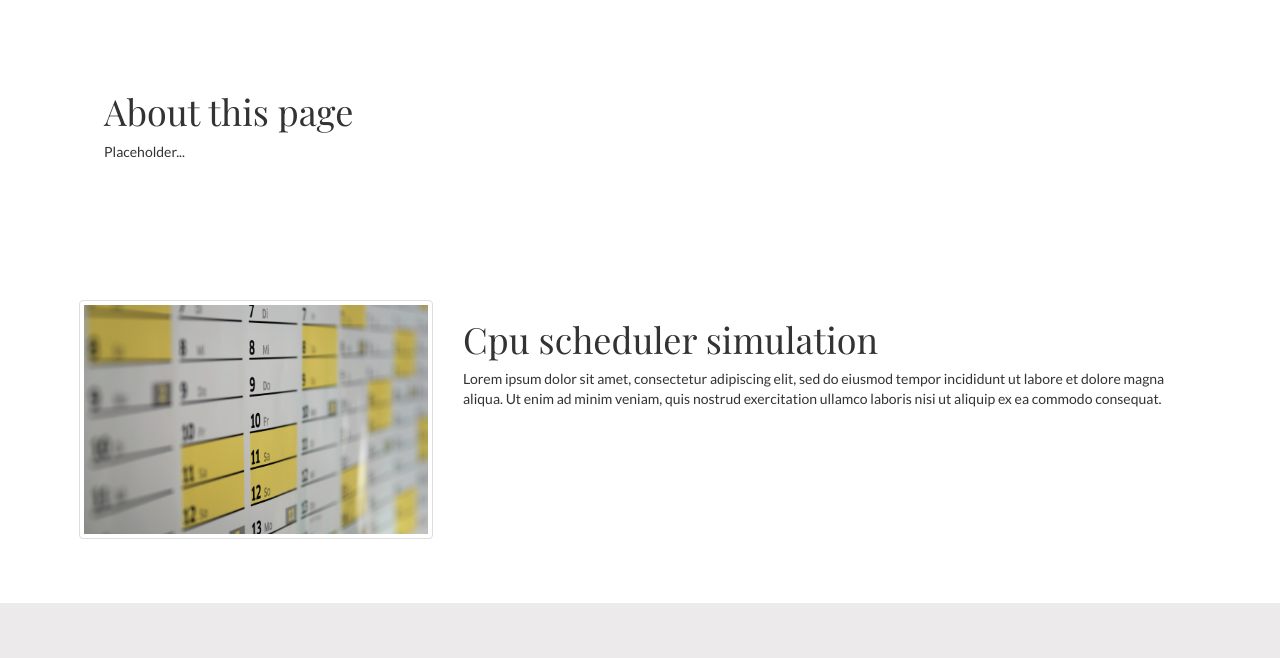
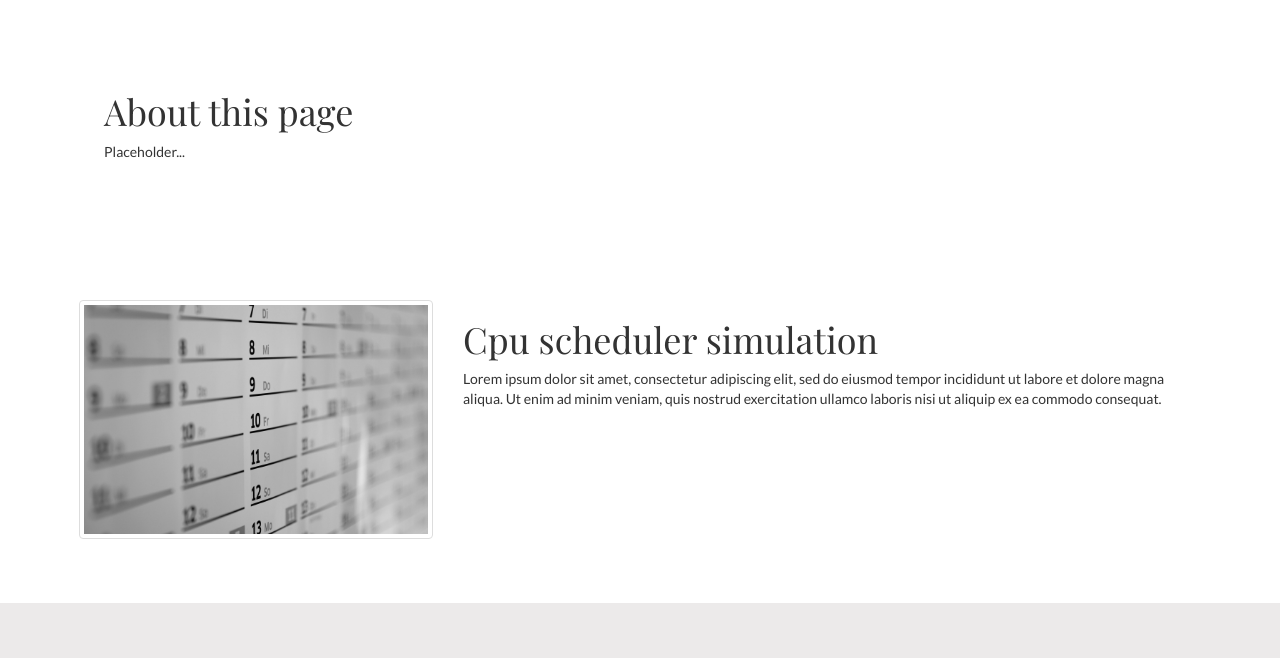
Before and after one commit to YamboS/Projects, a plain HTML site: page index.html in a window 1280 px wide. Shown: the part 294-952 px from the top of the page. Drawn offline with nearby package versions, Linux system fonts and the light colour scheme.

Commit message:
Updated images

```diff
--- a/index.html
+++ b/index.html
@@ -56,6 +56,18 @@ p,ul,li,h5{
         padding: 64px;
         min-width: 100%;
     }
+    .img-thumbnail {
+    filter: grayscale(100%);
+    -webkit-filter: grayscale(100%);
+    }
+
+  .img-thumbnail:hover {
+    filter: none;
+    -webkit-filter: grayscale(0);
+  }
+
+
+
 
   </style>
 </head>
```
Also changed, not shown: pics/list.jpg.
